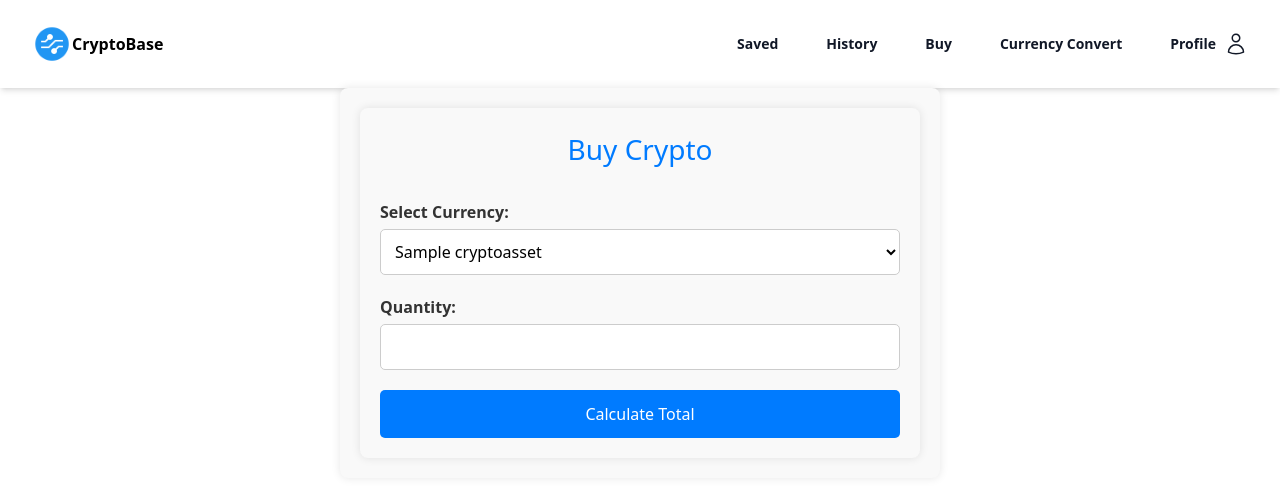
After one commit to kinjall30/CryptoWebsite, a Django app: page /crypto/buy/ in a window 1280 px wide. The commit adds this page. Shown: the top 500 px of the page. Run offline with Django 4.2, Linux system fonts and the light colour scheme; tables that the repository leaves empty hold one stand-in row (values such as "Sample post"); some libraries are stand-ins or nearby versions.

Commit message:
Rujuta Changes

```diff
--- a/Crypto/urls.py
+++ b/Crypto/urls.py
@@ -15,7 +15,8 @@ urlpatterns = [
     path('crypto_assets/', views.crypto_assets, name='crypto_assets'),
     path('watchlist/', views.watchlist, name='watchlist'),
     path('base/', views.base, name='base'),
-    path('profile/', views.user_profile, name='user_profile')
+    path('profile/', views.user_profile, name='user_profile'),
+    path('buy/', views.buy, name='buy')
 
 ]
 
--- a/Crypto/views.py
+++ b/Crypto/views.py
@@ -19,6 +19,7 @@ from .models import CryptoAsset, TrendingCrypto
 from .forms import FieldSelectionForm, UserProfileForm, IdentityUploadForm
 from .models import UserProfile, Post
 from django.shortcuts import get_object_or_404
+from django.http import JsonResponse
 
 
 def signup(request):
@@ -34,9 +35,10 @@ def signup(request):
         form = SignUpForm()
     return render(request, 'sigup.html', {'form': form})
 
+
 def base(request):
+    return render(request, 'base.html')
 
-    return render(request, 'base.html')
 
 def user_login(request):
     if request.method == 'POST':
@@ -61,11 +63,14 @@ def user_login(request):
         form = LoginForm()
     return render(request, 'login.html', {'form': form})
 
+
 def index(request):
     return render(request, 'landingpage.html')
 
+
 def portfolio(request):
     return render(request, 'portfolio.html')
+
 
 def watchlist(request):
     try:
@@ -92,13 +97,13 @@ def watchlist(request):
             try:
                 # Check if 'id' is a valid numerical value
                 coin = {
-            'name': coin_data['name'],
-            "price": coin_data["current_price"],
-            "symbol": coin_data["symbol"],
-            "market_cap": coin_data["market_cap"],
-            "volume_24h": coin_data["total_volume"],
-            "change_24h": coin_data["price_change_percentage_24h"]
-        }
+                    'name': coin_data['name'],
+                    "price": coin_data["current_price"],
+                    "symbol": coin_data["symbol"],
+                    "market_cap": coin_data["market_cap"],
+                    "volume_24h": coin_data["total_volume"],
+                    "change_24h": coin_data["price_change_percentage_24h"]
+                }
                 coins.append(coin)
 
             except ValueError:
@@ -120,13 +125,12 @@ def watchlist(request):
         # Retrieve the data from the database
         # coins = Coin.objects.all()
 
-                    #         <td>{{ coin.name }}</td>
-                    # <td>{{ coin.symbol }}</td>
-                    # <td>${{ coin.price|floatformat:2 }}</td>
-                    # <td>${{ coin.market_cap|floatformat:2 }}</td>
-                    # <td>${{ coin.volume_24h|floatformat:2 }}</td>
-                    # <td>{{ coin.change_24h|floatformat:2 }}%</td>
-
+        #         <td>{{ coin.name }}</td>
+        # <td>{{ coin.symbol }}</td>
+        # <td>${{ coin.price|floatformat:2 }}</td>
+        # <td>${{ coin.market_cap|floatformat:2 }}</td>
+        # <td>${{ coin.volume_24h|floatformat:2 }}</td>
+        # <td>{{ coin.change_24h|floatformat:2 }}%</td>
 
         print(coins, "--------------rrrrrrrrrrrrrrr")
         return render(request, 'watchlist.html', {'coins': coins, 'tapan': "hello"})
@@ -135,6 +139,7 @@ def watchlist(request):
         print(f"Error fetching data from CoinGecko API: {e}")
         # Return a generic error response
         return HttpResponseServerError("Internal Server Error: Unable to fetch data from CoinGecko API.")
+
 
 def fetch_fear_greed_index():
     # CNN Fear & Greed Index API endpoint
@@ -158,6 +163,7 @@ def fetch_fear_greed_index():
 
     return index_value
 
+
 def fetch_community_posts():
     # Reddit API credentials (you need to get your own credentials by creating a Reddit app)
     reddit = praw.Reddit(client_id='N3GF_LZQ4KasM5vupgz9Vg',
@@ -175,6 +181,7 @@ def fetch_community_posts():
         })
     return community_posts
 
+
 def fetch_trending_cryptos_from_api():
     crypto_api_url = 'https://api.coingecko.com/api/v3/coins/markets'
     params = {
@@ -189,6 +196,7 @@ def fetch_trending_cryptos_from_api():
     if response.status_code == 200:
         return response.json()
     return []
+
 
 def landing_page(request):
     trending_cryptos = TrendingCrypto.objects.all()[:5]  # Fetch top 5 cryptocurrencies from local database
@@ -309,7 +317,7 @@ def crypto_assets(request):
                 assets = CryptoAsset.objects.all()
             else:
                 assets = CryptoAsset.objects.all()  # Fallback to database if API fails
-            #return HttpResponseRedirect('/crypto_assets/')
+            # return HttpResponseRedirect('/crypto_assets/')
             return redirect("CryptoCrackers:index")
     # Retrieve data from the database
     assets = CryptoAsset.objects.all()
@@ -319,6 +327,7 @@ def crypto_assets(request):
     return render(request, 'crypto_assets.html', context)
 
     # return render(request, 'base.html', context)
+
 
 def user_profile(request):
     user_id = request.session.get('user_id')
@@ -338,3 +347,19 @@ def user_profile(request):
         form = UserProfileForm(instance=user)
 
     return render(request, 'user_profile.html', {'form': form, 'user': user})
+
+
+def buy(request):
+    if request.method == 'POST':
+        selected_currency = request.POST.get('currency')
+        quantity = int(request.POST.get('quantity'))
+
+        # Fetch the selected cryptocurrency details
+        crypto = CryptoAsset.objects.get(name=selected_currency)
+
+        # Calculate the total price
+        total_price = quantity * crypto.price
+
+        return render(request, 'buy.html', {'crypto_assets': CryptoAsset.objects.all(), 'total_price': total_price})
+
+    return render(request, 'buy.html', {'crypto_assets': CryptoAsset.objects.all()})
--- a/templates/base.html
+++ b/templates/base.html
@@ -37,6 +37,7 @@
           <div class="flex gap-x-12">
             <a href="#" class="text-sm font-semibold leading-6 text-gray-900">Saved</a>
             <a href="#" class="text-sm font-semibold leading-6 text-gray-900">History</a>
+              <a href="{% url 'CryptoCrackers:buy' %}" class="text-sm font-semibold leading-6 text-gray-900">Buy</a>
             <button onclick="toggleCurrencyConverter()" class="text-sm font-semibold leading-6 text-gray-900 focus:outline-none">
               Currency Convert
           </button>
--- /dev/null
+++ b/templates/buy.html
@@ -0,0 +1,95 @@
+{% extends 'base.html' %}
+{% block title %}Buy Crypto{% endblock %}
+{% block content %}
+    <style>
+        /* Additional CSS styles for enhanced appearance */
+        .container {
+            max-width: 600px;
+            margin: 0 auto;
+            padding: 20px;
+            border-radius: 8px;
+            background-color: #f9f9f9;
+            box-shadow: 0 0 10px rgba(0, 0, 0, 0.1);
+        }
+
+        h1 {
+            text-align: center;
+            margin-bottom: 30px;
+            font-size: 28px;
+            color: #007bff;
+        }
+
+        .form-group {
+            margin-bottom: 20px;
+        }
+
+        label {
+            display: block;
+            font-weight: bold;
+            margin-bottom: 5px;
+            color: #333;
+        }
+
+        select, input[type="number"] {
+            width: 100%;
+            padding: 10px;
+            font-size: 16px;
+            border-radius: 5px;
+            border: 1px solid #ccc;
+            background-color: #fff;
+            transition: border-color 0.3s ease-in-out;
+        }
+
+        select:focus, input[type="number"]:focus {
+            outline: none;
+            border-color: #007bff;
+        }
+
+        .submit-button {
+            width: 100%;
+            padding: 12px;
+            font-size: 16px;
+            border-radius: 5px;
+            border: none;
+            background-color: #007bff;
+            color: #fff;
+            cursor: pointer;
+            transition: background-color 0.3s ease-in-out;
+        }
+
+        .submit-button:hover {
+            background-color: #0056b3;
+        }
+
+        .total-price {
+            font-size: 20px;
+            margin-top: 20px;
+            color: #007bff;
+        }
+    </style>
+
+    <div class="container">
+        <h1>Buy Crypto</h1>
+        <form method="post" action="{% url 'CoinCraft:buy' %}">
+            {% csrf_token %}
+            <div class="form-group">
+                <label for="currency">Select Currency:</label>
+                <select id="currency" name="currency">
+                    {% for crypto in crypto_assets %}
+                        <option value="{{ crypto.name }}">{{ crypto.name }}</option>
+                    {% endfor %}
+                </select>
+            </div>
+            <div class="form-group">
+                <label for="quantity">Quantity:</label>
+                <input type="number" id="quantity" name="quantity" min="1">
+            </div>
+            <button type="submit" class="submit-button">Calculate Total</button>
+        </form>
+        {% if total_price %}
+            <div class="total-price">
+                Total Price: ${{ total_price }}
+            </div>
+        {% endif %}
+    </div>
+{% endblock %}
```
